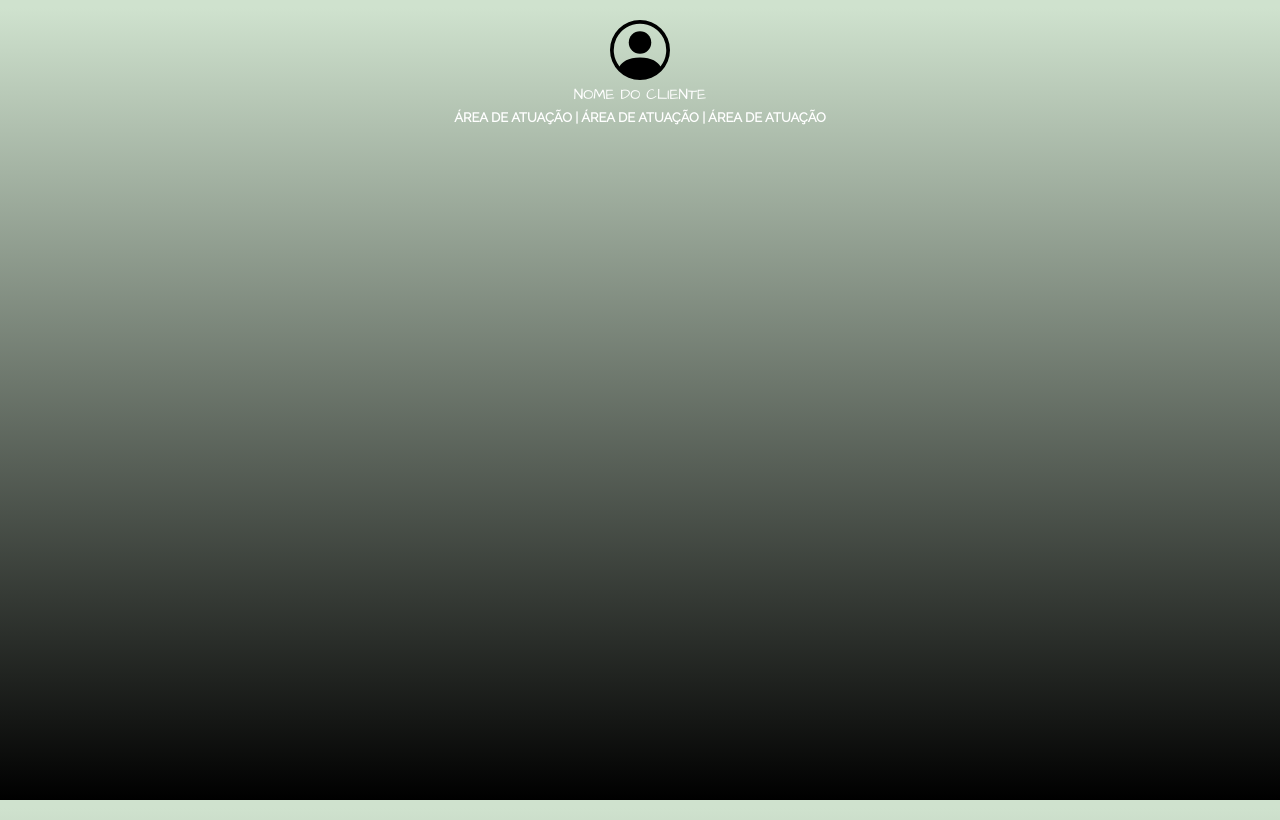
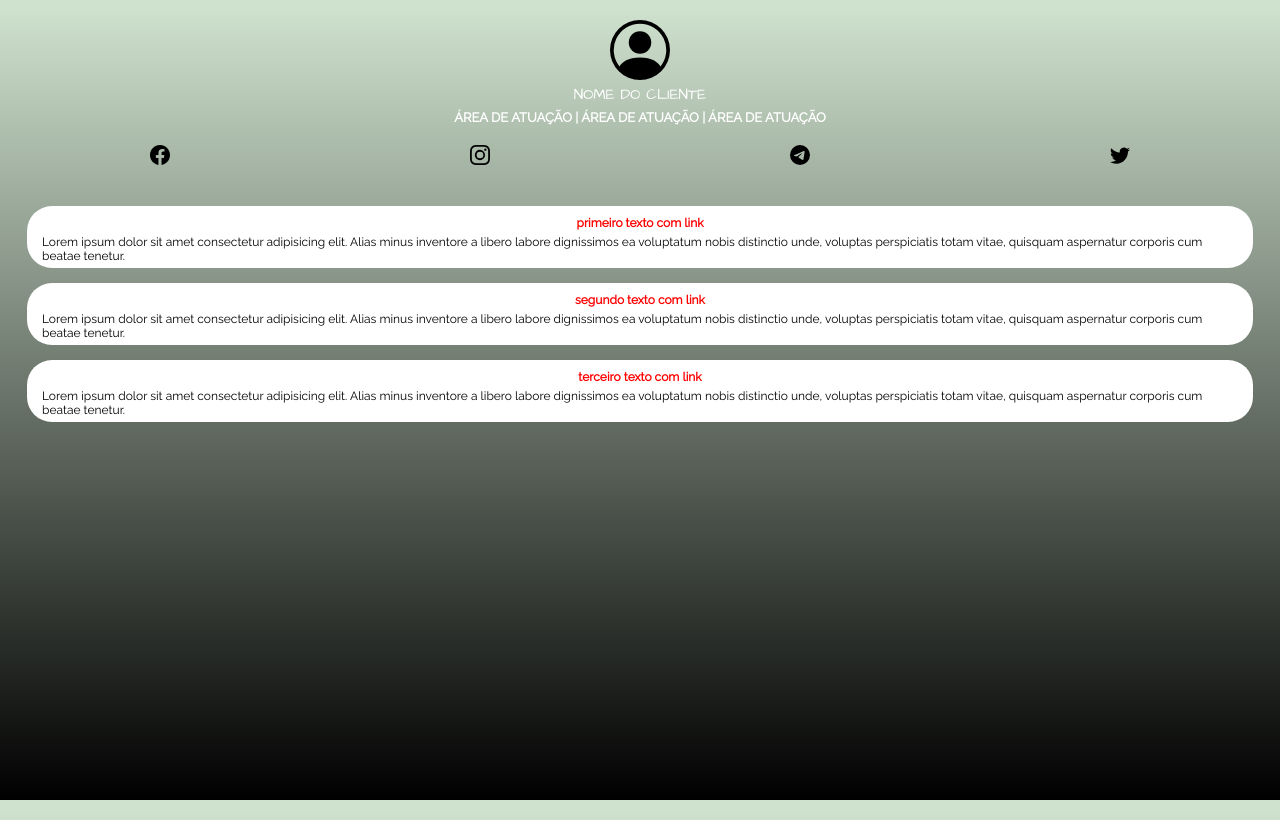
Before and after one commit to LuihzaMarques/exlinktree, a plain HTML site: page index.html in a window 1280 px wide. Drawn offline with Linux system fonts and the light colour scheme.

Commit message:
add redes sociais e links

```diff
--- a/index.html
+++ b/index.html
@@ -20,6 +20,56 @@
         <h2> ÁREA DE ATUAÇÃO | ÁREA DE ATUAÇÃO | ÁREA DE ATUAÇÃO </h2>
     </div>
 
+    <ul class="social">
+
+        <li>
+            <a href="">
+                <img src="img/facebook.svg" target= "blank" alt="facebook">
+            </a>
+        </li>
+
+        <li>
+            <a href="">
+                <img src="img/instagram.svg" target="blank" alt="instagram">
+            </a>
+        </li>
+
+        <li>
+            <a href="">
+                <img src="img/telegram.svg" target="blank" alt="telegram">
+            </a>
+        </li>
+
+        <li>
+            <a href="">
+                <img src="img/twitter.svg" target="blank" alt="twitter">
+            </a>
+        </li>
+    </ul>
+
+    <ul class="link-list">
+        <li>
+            <a href="">
+                <span> primeiro texto com link</span>
+                Lorem ipsum dolor sit amet consectetur adipisicing elit. Alias minus inventore a libero labore dignissimos ea voluptatum nobis distinctio unde, voluptas perspiciatis totam vitae, quisquam aspernatur corporis cum beatae tenetur.
+            </a>
+        </li>
+
+        <li>
+            <a href="">
+              <span>segundo texto com link </span>
+              Lorem ipsum dolor sit amet consectetur adipisicing elit. Alias minus inventore a libero labore dignissimos ea voluptatum nobis distinctio unde, voluptas perspiciatis totam vitae, quisquam aspernatur corporis cum beatae tenetur.
+            </a>
+        </li>
+
+        <li>
+            <a href="">
+              <span>terceiro texto com link </span>
+              Lorem ipsum dolor sit amet consectetur adipisicing elit. Alias minus inventore a libero labore dignissimos ea voluptatum nobis distinctio unde, voluptas perspiciatis totam vitae, quisquam aspernatur corporis cum beatae tenetur.
+            </a>
+        </li>
+
+    </ul>
 
 </body>
 </html>
--- a/style.css
+++ b/style.css
@@ -35,3 +35,44 @@ h2{
     margin-top: 20px;
     text-align: center;
 }
+
+.social{
+    display: flex;
+    justify-content: space-around;
+    list-style: none;
+    margin: 20px 0;
+}
+
+.social img{
+    width: 20px;
+}
+
+.link-list{
+    list-style: none;
+    padding: 2px;
+}
+
+.link-list li{
+    margin: 15px 25px;
+    font-size: 12px;
+}
+
+.link-list li a {
+    background-color: white;
+    box-shadow: 100%;
+    padding: 5px 15px;
+    display: block;
+    border-radius: 25px;
+    text-decoration: none;
+    color: black;
+
+}
+
+.link-list li a span{
+    color: red;
+    display: block;
+    margin-top: 5px;
+    margin-bottom: 5px;
+    text-align: center;
+    font-weight: bold;
+}
```
